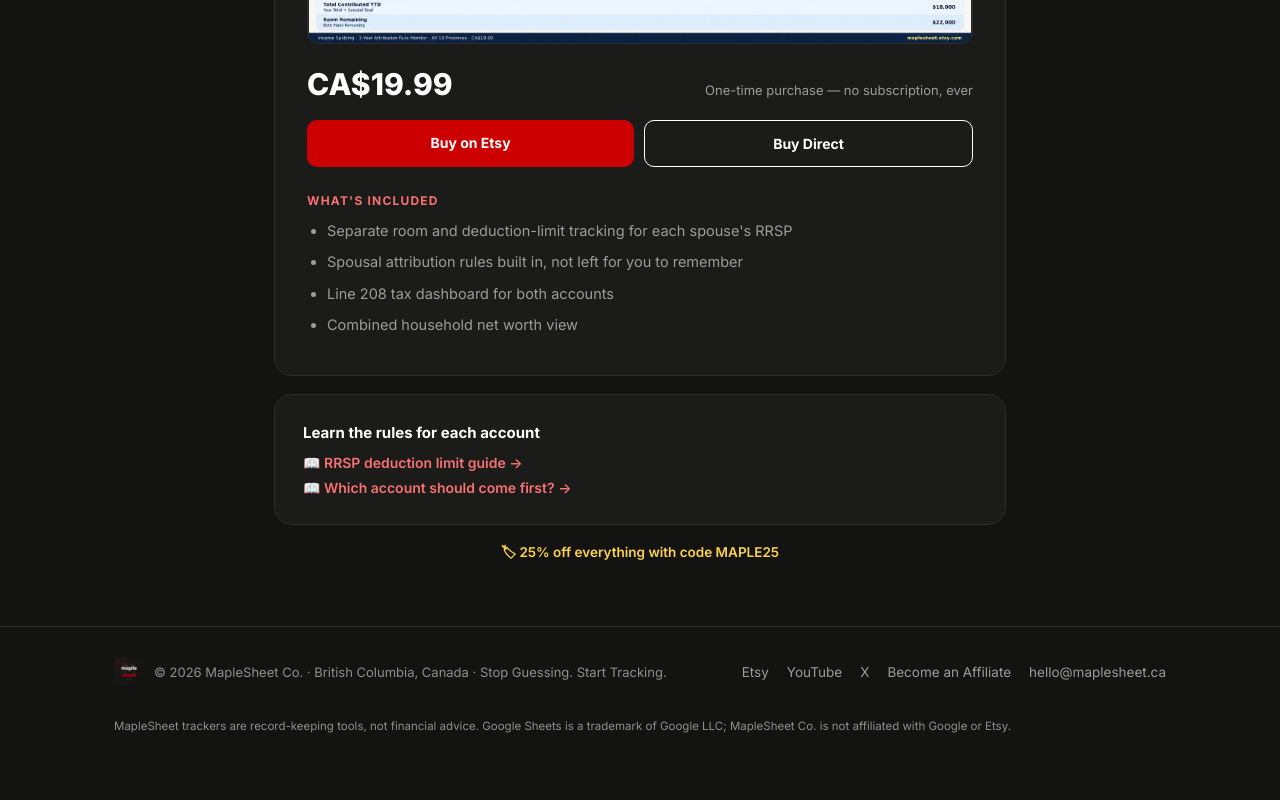
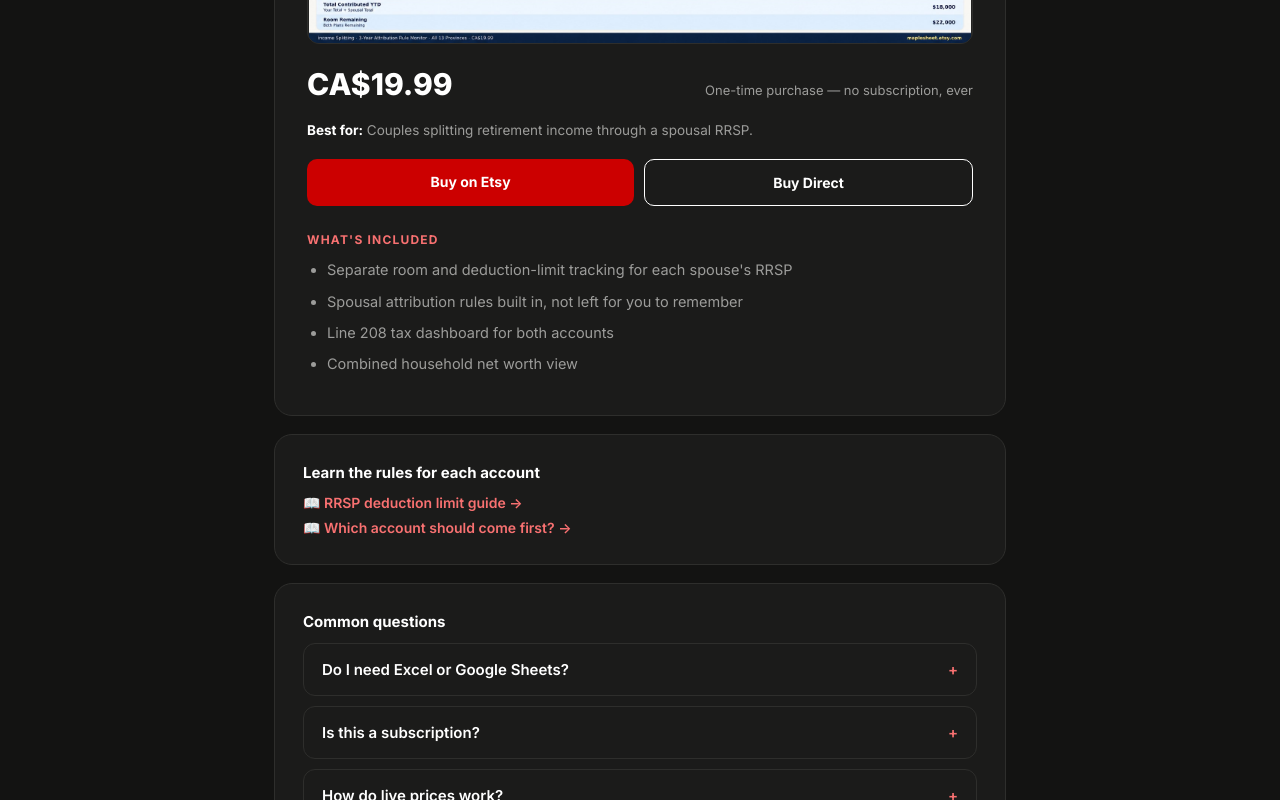
Before and after one commit to maplesheetco/maplesheet-website, a React (Vite) app: page /trackers/rrsp-spousal-rrsp in a window 1280 px wide. Shown: the part 700-1500 px from the top of the page. Before the commit the page ends 1462 px from the top, so only its background shows below. Built offline with nearby package versions, Linux system fonts and the light colour scheme.

Commit message:
Enhance TrackerDetail with FAQs and savings info
Added FAQ section and bundle savings calculation to TrackerDetail component.

```diff
--- a/src/pages/TrackerDetail.jsx
+++ b/src/pages/TrackerDetail.jsx
@@ -1,7 +1,7 @@
 import React from "react";
 import { useParams, Link } from "react-router-dom";
-import { B, CONFIG, PRODUCTS, ACCOUNT_GUIDES, RETURN_POLICY } from "../data.js";
-import { PageHead, usePageMeta, useJsonLd, DashboardMock } from "../ui.jsx";
+import { B, CONFIG, PRODUCTS, ACCOUNT_GUIDES, RETURN_POLICY, FAQS, getBundleSavings } from "../data.js";
+import { PageHead, usePageMeta, useJsonLd, DashboardMock, FaqAccordion } from "../ui.jsx";
 import { trackBuyClicked } from "../analytics.js";
 
 const SITE_URL = "https://www.maplesheet.ca";
@@ -45,6 +45,20 @@
     },
   } : null, "tracker-detail-schema");
 
+  // Same FAQS content as the About page, restated here as FAQPage schema —
+  // this is the page someone's actually deciding whether to buy on, so it's
+  // also the one Google's most likely to reward with an FAQ rich result for
+  // a purchase-intent search.
+  useJsonLd(product ? {
+    "@context": "https://schema.org",
+    "@type": "FAQPage",
+    mainEntity: FAQS.map(([q, a]) => ({
+      "@type": "Question",
+      name: q,
+      acceptedAnswer: { "@type": "Answer", text: a },
+    })),
+  } : null, "tracker-detail-faq-schema");
+
   if (!product) {
     return (
       <div className="ml-fade">
@@ -63,6 +77,8 @@
     .map((tag) => ACCOUNT_GUIDES[tag])
     .filter(Boolean)
     .filter((g, i, arr) => arr.findIndex((x) => x.slug === g.slug) === i);
+
+  const savings = getBundleSavings(product);
 
   return (
     <div className="ml-fade">
@@ -95,10 +111,25 @@
             </div>
           ) : null}
 
-          <div style={{ display: "flex", alignItems: "baseline", justifyContent: "space-between", flexWrap: "wrap", gap: 10, marginBottom: 18 }}>
+          <div style={{ display: "flex", alignItems: "baseline", justifyContent: "space-between", flexWrap: "wrap", gap: 10, marginBottom: savings ? 8 : 18 }}>
             <div style={{ fontSize: 30, fontWeight: 800, color: B.white }}>CA${product.price.toFixed(2)}</div>
             <div style={{ fontSize: 13, color: B.grayLight }}>One-time purchase — no subscription, ever</div>
           </div>
+
+          {savings && (
+            <div style={{
+              display: "inline-block", background: "rgba(52,199,123,0.12)", border: "1px solid rgba(52,199,123,0.4)",
+              color: "#34C77B", fontSize: 13, fontWeight: 700, padding: "6px 12px", borderRadius: 999, marginBottom: 18,
+            }}>
+              Save CA${savings.amount.toFixed(2)} ({savings.percent}%) vs. buying these trackers separately
+            </div>
+          )}
+
+          {product.bestFor && (
+            <div style={{ fontSize: 13.5, color: B.grayLight, marginBottom: 18, lineHeight: 1.6 }}>
+              <span style={{ color: B.white, fontWeight: 700 }}>Best for:</span> {product.bestFor}
+            </div>
+          )}
 
           <div style={{ display: "flex", gap: 10, marginBottom: product.features ? 26 : 0 }}>
             <a
@@ -165,6 +196,13 @@
           </div>
         )}
 
+        <div style={{ background: B.black2, border: `1px solid ${B.line}`, borderRadius: 18, padding: "clamp(20px, 4vw, 28px)", marginBottom: 18 }}>
+          <div style={{ fontSize: 15, fontWeight: 700, color: B.white, marginBottom: 12 }}>
+            Common questions
+          </div>
+          <FaqAccordion faqs={FAQS} />
+        </div>
+
         <p style={{ textAlign: "center", color: B.yellow, fontSize: 13.5, fontWeight: 600, marginTop: 6, marginBottom: 30 }}>
           🏷 {CONFIG.promoText}
         </p>
```
